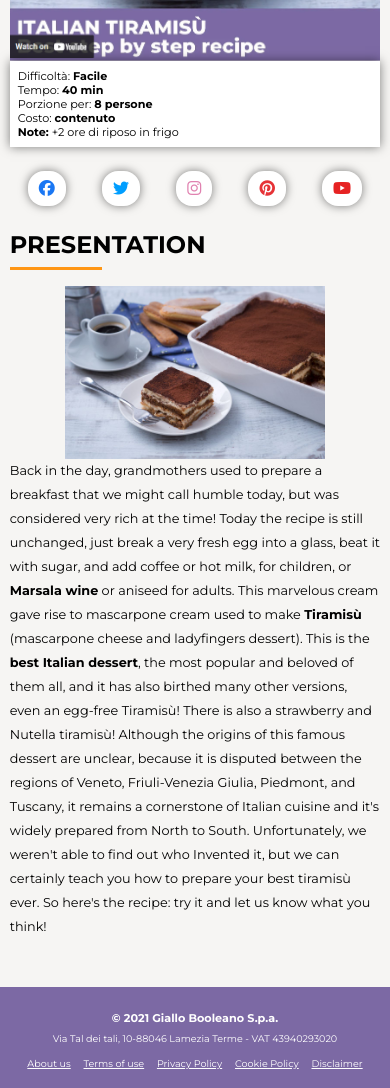
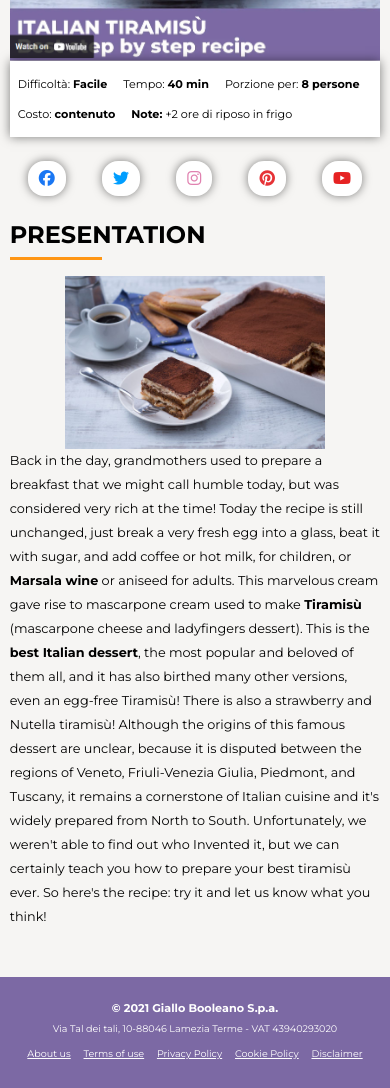
Before and after one commit to deca-francesco/htmlcss-responsive-layout, a plain HTML site: page index.html in a window 390 px wide. Shown: the part 272-1360 px from the top of the page. Drawn offline with Linux system fonts and the light colour scheme.

Commit message:
FIX: tablet media query

```diff
--- a/assets/css/style.css
+++ b/assets/css/style.css
@@ -203,9 +203,8 @@ footer {
     background-color: var(--gia-secondary);
     color: var(--gia-light);
     font-size: 0.6rem;
-    flex-wrap: wrap;
+    text-align: center;
     padding: 1rem;
-    justify-content: center;
 
     h3 {
         padding: 0.5rem 0;
--- a/index.html
+++ b/index.html
@@ -32,11 +32,14 @@
                     </div>
                     <!-- /.recipe_video -->
                     <div class="recipe_info box-shadow col-12 col-md-12 col-lg-4">
-                        <div>Difficoltà: <strong>Facile</strong></div>
-                        <div>Tempo: <strong>40 min</strong></div>
-                        <div>Porzione per: <strong>8 persone</strong></div>
-                        <div>Costo: <strong>contenuto</strong></div>
-                        <div><strong>Note:</strong> +2 ore di riposo in frigo</div>
+                        <div class="row">
+                            <div class="col-md-4">Difficoltà: <strong>Facile</strong></div>
+                            <div class="col-md-4">Tempo: <strong>40 min</strong></div>
+                            <div class="col-md-4">Porzione per: <strong>8 persone</strong></div>
+                            <div class="col-md-4">Costo: <strong>contenuto</strong></div>
+                            <div class="col-md-4"><strong>Note:</strong> +2 ore di riposo in frigo</div>
+                        </div>
+                        <!-- /.row -->
                     </div>
                     <!-- /.recipe_info -->
                 </div>
@@ -86,7 +89,7 @@
             <!-- /.container -->
         </section>
     </main>
-    <footer class="d-flex">
+    <footer class="">
         <h3>&copy; 2021 Giallo Booleano S.p.a.</h3>
         <div class="address">Via Tal dei tali, 10-88046 Lamezia Terme - VAT 43940293020</div>
         <ul class="list-unstyled d-flex">
```
